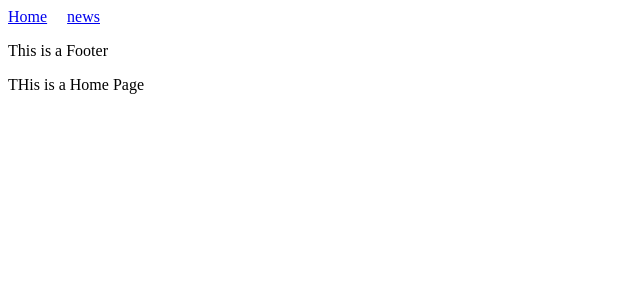
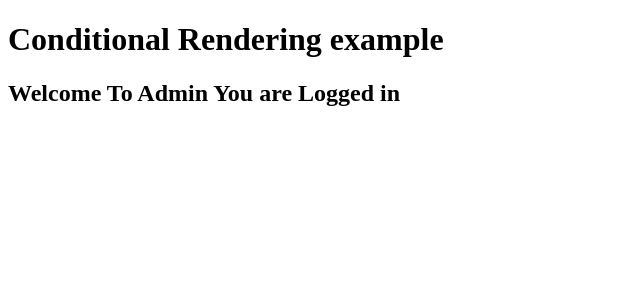
Before and after one commit to Bishrav/NewReact, a React (Vite) app: page / in a window 1280 px wide. Shown: the top 300 px of the page, without its empty margins (0-640 px from the left). Built offline with nearby package versions, Linux system fonts and the light colour scheme.

Commit message:
Commiting the conditional Rendering

```diff
--- a/src/App.jsx
+++ b/src/App.jsx
@@ -7,10 +7,10 @@ function App() {
   return (
     <>
 
-        <nav className="nav">
+        {/* <nav className="nav">
           <Link to="/">Home</Link>
           <Link to="/news">news</Link>
-        </nav>
+        </nav> */}
 
 
       <Routes>
--- a/src/Pages/Home.jsx
+++ b/src/Pages/Home.jsx
@@ -1,13 +1,37 @@
 import Header from "../Section/Footer.jsx"
+// const user = {
+//     name : "Ferrari",
+//     imageurl : "https://cdn.ferrari.com/cms/network/media/img/resize/670e710357a595000f736188-ferrari-f80-lineup-desktop?height=750",
+
+
+// }
+
+//condtional rendering
+
+import Admin from "../admin/Admin.jsx"
+import LoginForm from "../registration/LoginForm.jsx"
+
+const isLoggedIn = true;
+
+let content;
+
+if(isLoggedIn){
+  content = < Admin />
+}else{
+  content = < LoginForm />
+}
 
 function Home(){
     return(
         <>
-            <Header />
-            <p>
-                THis is a Home Page
-            </p>
+           <div>
+            <h1>Conditional Rendering example</h1>
+            {content}
+            </div>
 
+            {/* <h1>{user.name}</h1>
+            <img className="avatar"
+            src={user.imageurl} alt={'Photo of' + user.name} /> */}
         </>
     )
 }
--- /dev/null
+++ b/src/admin/Admin.jsx
@@ -0,0 +1,9 @@
+function Admin(){
+    return(
+
+        <>
+        <h2>Welcome To Admin You are Logged in</h2>
+        </>
+    )
+}
+export default Admin;
--- a/src/main.jsx
+++ b/src/main.jsx
@@ -2,6 +2,7 @@ import React from "react";
 import ReactDOM from "react-dom/client"
 import App from "./App.jsx"
 import { BrowserRouter } from "react-router-dom";
+
 
 ReactDOM.createRoot(document.getElementById("root")).render(
   <React.StrictMode>
--- /dev/null
+++ b/src/registration/LoginForm.jsx
@@ -0,0 +1,8 @@
+function LoginForm(){
+    return(
+        <>
+        <h2>Please Log in first</h2>
+        </>
+    )
+}
+export default LoginForm;
```
